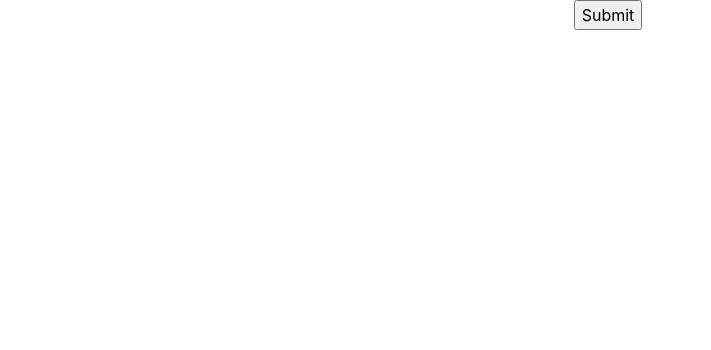
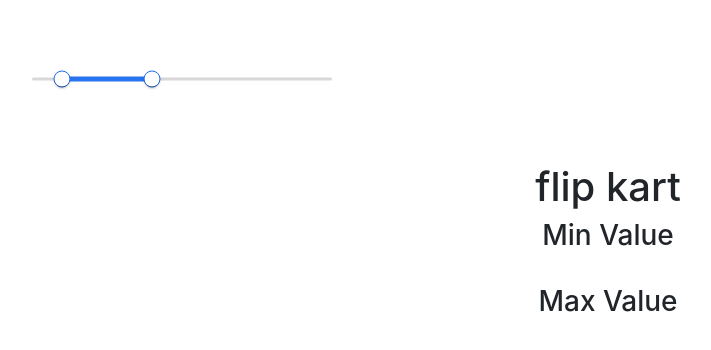
Before and after one commit to VRaj361/React_R, a React (Create React App) app: page / in a window 1280 px wide. Before the commit this address had no page. Shown: the top 350 px of the page, without its empty margins (32-743 px from the left). Built offline with nearby package versions, Linux system fonts and the light colour scheme.

Commit message:
Materail Ui Slider

```diff
--- a/package.json
+++ b/package.json
@@ -3,8 +3,11 @@
   "version": "0.1.0",
   "private": true,
   "dependencies": {
+    "@emotion/react": "^11.9.0",
+    "@emotion/styled": "^11.8.1",
     "@material-ui/core": "^4.12.4",
     "@material-ui/icons": "^4.11.3",
+    "@mui/material": "^5.8.1",
     "@testing-library/jest-dom": "^5.16.2",
     "@testing-library/react": "^12.1.4",
     "@testing-library/user-event": "^13.5.0",
--- a/public/index.html
+++ b/public/index.html
@@ -29,7 +29,8 @@
   </head>
   <body>
     <noscript>You need to enable JavaScript to run this app.</noscript>
-    <div id="root"></div>
+    <div id="root" ></div>
+
     <!--
       This HTML file is a template.
       If you open it directly in the browser, you will see an empty page.
--- a/src/App.js
+++ b/src/App.js
@@ -35,6 +35,7 @@
 import {UseDemo4} from './components/UseDemo4';
 import { RapidApiWeather } from './components/RapidApiWeather';
 import { RapidApiStocks } from './components/RapidApiStocks';
+import { MaterailUIBasic } from './components/MaterailUIBasic';
 function App() {
   //javascript
   // var name="vraj"//string
@@ -140,7 +141,8 @@
       {/* <UseDemo4/> */}
       {/* <SessionStorageBasic/> */}
       {/* <RapidApiWeather/> */}
-      <RapidApiStocks/>
+      {/* <RapidApiStocks/> */}
+      <MaterailUIBasic/>
       <Routes>
         {/* <Route path="/movies" element={<Movies />}></Route> */}
         {/* <Route path='/movies/moviesdetail/:id' element={<MoviesDetail />}></Route> */}
--- /dev/null
+++ b/src/components/MaterailUIBasic.js
@@ -0,0 +1,172 @@
+import { Fab, IconButton } from '@material-ui/core'
+import { DeleteForever, Fingerprint } from '@material-ui/icons'
+import Button from '@mui/material/Button';
+import React from 'react'
+import { styled } from '@mui/material/styles';
+import Grid from '@mui/material/Grid';
+import Paper from '@mui/material/Paper';
+import Box from '@mui/material/Box';
+import { Slider } from '@mui/material';
+import { SliderThumb } from '@mui/material/Slider';
+import PropTypes from 'prop-types';
+
+
+
+const Item = styled(Paper)(({ theme }) => ({
+    backgroundColor: theme.palette.mode === 'dark' ? '#1A2027' : '#fff',
+    ...theme.typography.body2,
+    padding: theme.spacing(1),
+    textAlign: 'center',
+    color: theme.palette.text.secondary,
+}));
+
+function valuetext(value) {
+    return `${value}°C`;
+}
+
+
+const AirbnbSlider = styled(Slider)(({ theme }) => ({
+    color: '#2874f0',
+    height: 3,
+    padding: '13px 0',
+    '& .MuiSlider-thumb': {
+        height: 17,
+        width: 17,
+        backgroundColor: '#fff',
+        border: '1px solid currentColor',
+        '&:hover': {
+            boxShadow: '0 0 0 8px rgba(58, 133, 137, 0.16)',
+        },
+        '& .airbnb-bar': {
+            height: 9,
+            width: 1,
+            backgroundColor: 'currentColor',
+            marginLeft: 1,
+            marginRight: 1,
+        },
+    },
+    '& .MuiSlider-track': {
+        height: 5,
+    },
+    '& .MuiSlider-rail': {
+        color: theme.palette.mode === 'dark' ? '#bfbfbf' : '#d8d8d8',
+        opacity: theme.palette.mode === 'dark' ? undefined : 1,
+        height: 3,
+    },
+}));
+
+function AirbnbThumbComponent(props) {
+    const { children, ...other } = props;
+
+    return (
+        <SliderThumb {...other}>
+            {children}
+
+        </SliderThumb>
+    );
+}
+
+AirbnbThumbComponent.propTypes = {
+    children: PropTypes.node,
+};
+
+export const MaterailUIBasic = () => {
+    const [value, setValue] = React.useState([20, 37]);
+    const [value1, setValue1] = React.useState([]);
+
+    const handleChange = (e, newValue) => {
+        setValue(newValue);
+    };
+
+    const handleChangeflip=(e,newValue)=>{
+
+        console.log(newValue)
+        setValue1(newValue)
+    }
+
+
+
+    return (
+        <div>
+            {/* <Box sx={{ height: 200, width: 200, backgroundColor: 'blue', color: "white", '&:hover': { backgroundColor: "pink" } }}>
+
+                <Button >Click</Button>
+
+
+
+            </Box>
+            <Button variant="text" >Text</Button>
+            <Button variant="contained" color="error" >Contained</Button>
+            <Button variant="outlined" color="primary" startIcon={<DeleteForever />}>Outlined</Button>
+            <IconButton aria-label="fingerprint" color="success">
+                <Fingerprint />
+            </IconButton>
+            <Fab color="primary" aria-label="add">
+                <Fingerprint />
+            </Fab>
+            <Grid container rowSpacing={1} columnSpacing={{ xs: 1, sm: 2, md: 3 }}>
+                <Grid item xs={6}>
+                    <Item><input type="text" placeholder='enter name'></input></Item>
+                </Grid>
+                <Grid item xs={6}>
+                    <Item>2</Item>
+                </Grid>
+                <Grid item xs={6}>
+                    <Item>3</Item>
+                </Grid>
+                <Grid item xs={6}>
+                    <Item>4</Item>
+                </Grid>
+            </Grid> */}
+
+            {/* slider like flipkart */}
+
+
+            <Box sx={{ width: 300, margin: 8 }}>
+                {/* <Slider
+                    getAriaLabel={() => 'Temperature range'}
+                    value={value}
+                    onChange={handleChange}
+                    valueLabelDisplay="auto"
+                    getAriaValueText={valuetext}
+                    sx={{ color: "blue" }}
+                    step={100}
+                    min={100}
+                    max={1000}
+                    defaultValue={100}
+                    marks
+                /> */}
+
+
+
+                <AirbnbSlider
+                    components={{ Thumb: AirbnbThumbComponent }}
+                    getAriaLabel={(index) => (index === 0 ? 'Minimum price' : 'Maximum price')}
+                    defaultValue={[10, 40]}
+                    onChange={handleChangeflip}
+                />
+
+
+
+
+
+            </Box>
+            {/* <br></br>
+            {value[0]}<br></br>
+            {value[1]} */}
+
+            <h1>flip kart </h1>
+            <h3>Min Value</h3>{value1[0]}<br></br>
+            <h3>Max Value</h3>{value1[1]}
+
+            <Box>
+
+            </Box>
+
+
+
+
+
+        </div>
+    )
+}
--- a/src/components/RapidApiStocks.js
+++ b/src/components/RapidApiStocks.js
@@ -16,7 +16,7 @@
 
         axios(options).then(res => {
             console.log(res.data.body.dataLtpGreater20)
-            setdata(res.data.body.dataLtpGreater20)
+
         })
 
 
@@ -49,7 +49,7 @@
                             return (
                                 <tr>
                                     <td>{e.symbol}</td>
-                                    <td>{e.companyName}</td>
+                                    <td>{e.comapnyName}</td>
                                     <td>{e.new52WHL}</td>
                                     <td>{e.prev52WHL}</td>
                                     <td>{e.prevHLDate}</td>
```
Also changed, not shown: 1 other file (tests, documents, lock files or other folders).
